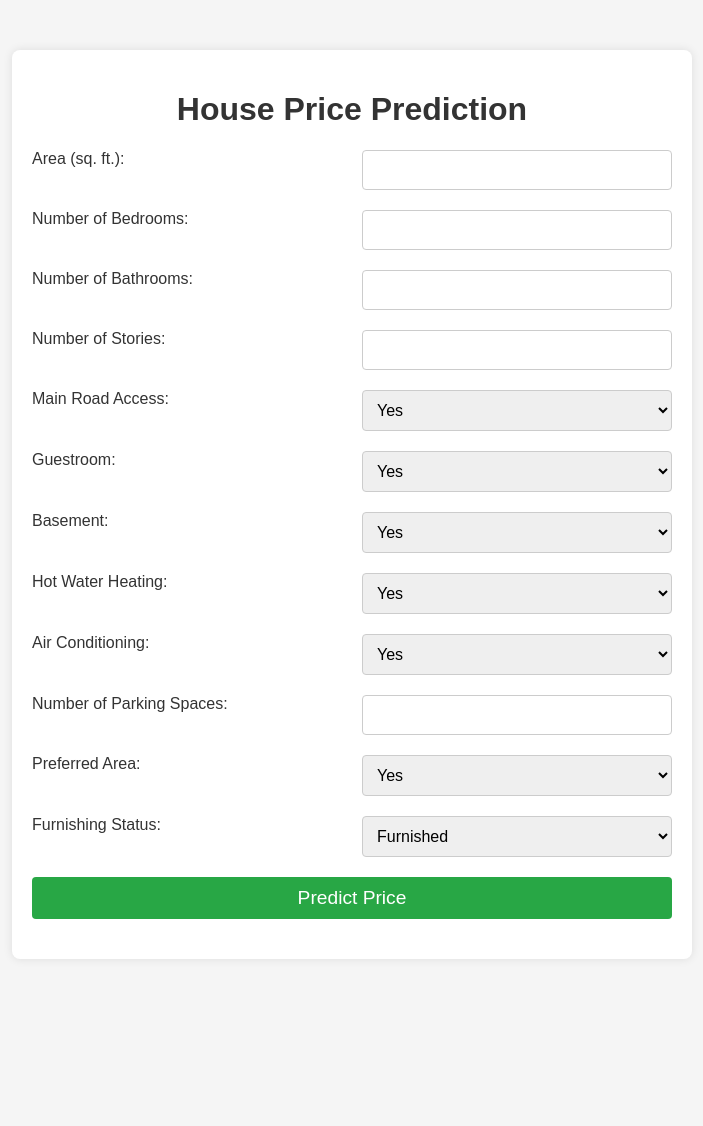
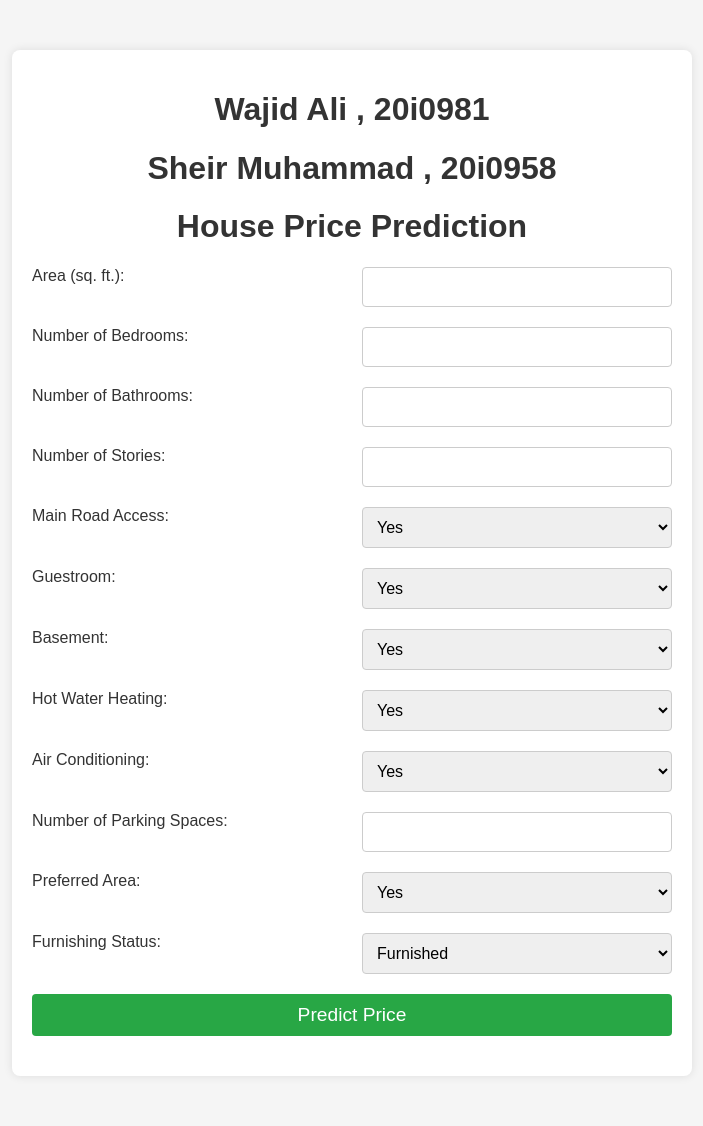
Before and after one commit to WajidAli05/house-price-prediction-model-deployment-on-vercel-using-Github-actions, a Flask app: page / in a window 1280 px wide. Shown: the whole page, without its empty margins (288-991 px from the left). Before the commit the page ends 919 px from the top, so only its background shows below. Run offline with Flask 3, Linux system fonts and the light colour scheme; parts of the project's set-up code (start-up, migrations or seed data) failed here and were passed over.

Commit message:
added member names

```diff
--- a/templates/index.html
+++ b/templates/index.html
@@ -8,6 +8,8 @@
 </head>
 <body>
     <div class="container">
+        <h1>Wajid Ali , 20i0981</h1>
+        <h1>Sheir Muhammad , 20i0958</h1>
         <h1>House Price Prediction</h1>
         <form action="/predict" method="POST">
             <label for="area">Area (sq. ft.):</label>
```
